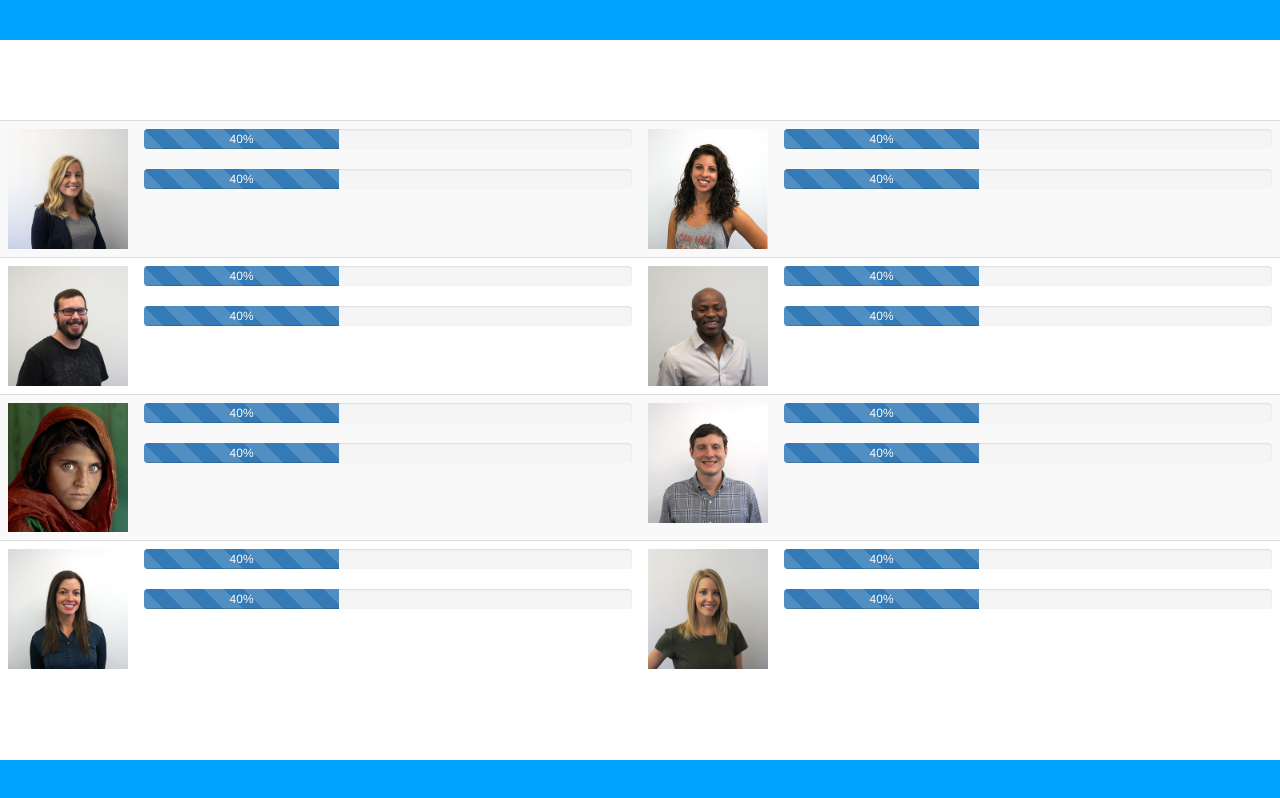
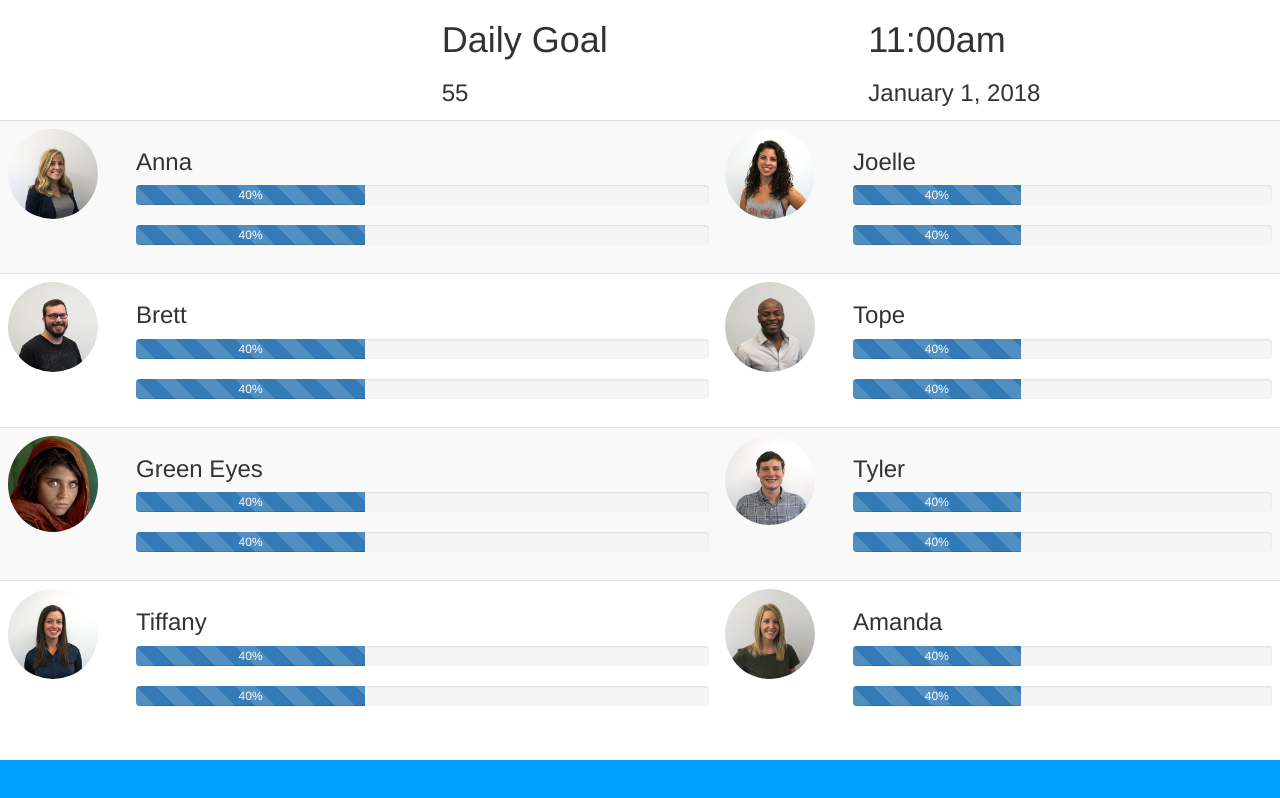
Before and after one commit to tcampb/Zendesk-Dashboard, a plain HTML site: page index.html in a window 1280 px wide. Drawn offline with nearby package versions, Linux system fonts and the light colour scheme; files whose address does not match are found by name.

Commit message:
Added table column width format and support person names

```diff
--- a/index.html
+++ b/index.html
@@ -14,16 +14,18 @@
     <!-- First Row = Header -->
     <div class="row" id="header">
         <!-- Logo -->
-        <div class="col-md-4 blue">
+        <div class="col-md-4">
             <img src="/Users/richoswald/DigitalCrafts-11-2017/front_end_project/styles/photos/Calendly_logo.jpg" alt="" width=500px>
         </div>
         <!-- Daily Goal -->
-        <div class="col-md-4 blue">
-
+        <div class="col-md-4">
+          <h1>Daily Goal</h1>
+          <h3>55</h3>
         </div>
         <!-- Date and Time -->
-        <div class="col-md-4 blue">
-
+        <div class="col-md-4">
+            <h1>11:00am</h1>
+            <h3>January 1, 2018</h3>
         </div>
 
     </div>
@@ -45,13 +47,14 @@
         <!-- <div class="col-md-4 white main-section">
 
         </div> -->
-        <table class="table table-striped">
+        <table class="table table-striped table-responsive">
                 <tbody>
                   <tr>
-                    <td class="picture-size">
+                    <td class="picture-size col-md-1">
                         <img src="/Users/richoswald/DigitalCrafts-11-2017/front_end_project_Tyler/Zendesk-Dashboard/style_sheets/photos/anna.jpg" alt="">
                     </td>
                     <td>
+                        <h3>Anna</h3>
                         <div class="progress">
                             <div class="progress-bar progress-bar-striped active" role="progressbar"
                                 aria-valuenow="40" aria-valuemin="0" aria-valuemax="100" style="width:40%">40%
@@ -63,9 +66,11 @@
                             </div>
                         </div>
                     </td>
-                    <td class="picture-size">
-                        <img src="/Users/richoswald/DigitalCrafts-11-2017/front_end_project_Tyler/Zendesk-Dashboard/style_sheets/photos/joelle.jpg" alt=""></td>
+                    <td class="picture-size picture-size col-md-1">
+                        <img src="/Users/richoswald/DigitalCrafts-11-2017/front_end_project_Tyler/Zendesk-Dashboard/style_sheets/photos/joelle.jpg" alt="">
+                    </td>
                     <td>
+                        <h3>Joelle</h3>
                         <div class="progress">
                             <div class="progress-bar progress-bar-striped active" role="progressbar"
                                 aria-valuenow="40" aria-valuemin="0" aria-valuemax="100" style="width:40%">40%
@@ -79,9 +84,10 @@
                     </td>
                 </tr>
                 <tr>
-                    <td class="picture-size">
+                    <td class="picture-size col-md-1">
                         <img src="/Users/richoswald/DigitalCrafts-11-2017/front_end_project_Tyler/Zendesk-Dashboard/style_sheets/photos/brett.jpg" alt=""></td>
                     <td>
+                        <h3>Brett</h3>
                         <div class="progress">
                             <div class="progress-bar progress-bar-striped active" role="progressbar"
                                 aria-valuenow="40" aria-valuemin="0" aria-valuemax="100" style="width:40%">40%
@@ -93,9 +99,10 @@
                             </div>
                         </div>
                     </td>
-                    <td class="picture-size">
+                    <td class="picture-size col-md-1">
                         <img src="/Users/richoswald/DigitalCrafts-11-2017/front_end_project_Tyler/Zendesk-Dashboard/style_sheets/photos/tope_a.jpg" alt=""></td>
                     <td>
+                        <h3>Tope</h3>
                         <div class="progress">
                             <div class="progress-bar progress-bar-striped active" role="progressbar"
                                 aria-valuenow="40" aria-valuemin="0" aria-valuemax="100" style="width:40%">40%
@@ -109,9 +116,10 @@
                     </td>
                 </tr>
                 <tr>
-                      <td class="picture-size">
+                    <td class="picture-size col-md-1">
                         <img src="/Users/richoswald/DigitalCrafts-11-2017/front_end_project_Tyler/Zendesk-Dashboard/style_sheets/photos/place_holder_green_eyes-crop.jpg" alt=""></td>
                         <td>
+                            <h3>Green Eyes</h3>
                             <div class="progress">
                                 <div class="progress-bar progress-bar-striped active" role="progressbar"
                                     aria-valuenow="40" aria-valuemin="0" aria-valuemax="100" style="width:40%">40%
@@ -123,9 +131,11 @@
                                 </div>
                             </div>
                         </td>
-                      <td class="picture-size">
-                          <img src="/Users/richoswald/DigitalCrafts-11-2017/front_end_project_Tyler/Zendesk-Dashboard/style_sheets/photos/tyler.jpg" alt=""></td>
+                        <td class="picture-size col-md-1">
+                            <img src="/Users/richoswald/DigitalCrafts-11-2017/front_end_project_Tyler/Zendesk-Dashboard/style_sheets/photos/tyler.jpg" alt="">
+                        </td>
                         <td>
+                            <h3>Tyler</h3>
                             <div class="progress">
                                 <div class="progress-bar progress-bar-striped active" role="progressbar"
                                     aria-valuenow="40" aria-valuemin="0" aria-valuemax="100" style="width:40%">40%
@@ -139,9 +149,11 @@
                         </td>
                     </tr>
                     <tr>
-                        <td class="picture-size">
-                            <img src="/Users/richoswald/DigitalCrafts-11-2017/front_end_project_Tyler/Zendesk-Dashboard/style_sheets/photos/tiffany.jpg" alt=""></td>
+                        <td class="picture-size col-md-1">
+                            <img src="/Users/richoswald/DigitalCrafts-11-2017/front_end_project_Tyler/Zendesk-Dashboard/style_sheets/photos/tiffany.jpg" alt="">
+                        </td>
                         <td>
+                            <h3>Tiffany</h3>
                             <div class="progress">
                                 <div class="progress-bar progress-bar-striped active" role="progressbar"
                                     aria-valuenow="40" aria-valuemin="0" aria-valuemax="100" style="width:40%">40%
@@ -153,9 +165,10 @@
                                 </div>
                             </div>
                         </td>
-                        <td class="picture-size">
+                        <td class="picture-size col-md-1">
                             <img src="/Users/richoswald/DigitalCrafts-11-2017/front_end_project_Tyler/Zendesk-Dashboard/style_sheets/photos/amanda.jpg" alt=""></td>
-                    <td>
+                        <td col-md-5>
+                            <h3>Amanda</h3>
                             <div class="progress">
                                 <div class="progress-bar progress-bar-striped active" role="progressbar"
                                     aria-valuenow="40" aria-valuemin="0" aria-valuemax="100" style="width:40%">40%
--- a/style_sheets/main.css
+++ b/style_sheets/main.css
@@ -20,7 +20,8 @@
     height: 5vh;
 }
 img {
-    width: 120px;
+    width: 7vw;
+    border-radius: 50%;
 }
 
 #header img {
```
Lines whose indentation alone changed are shown as unchanged.
